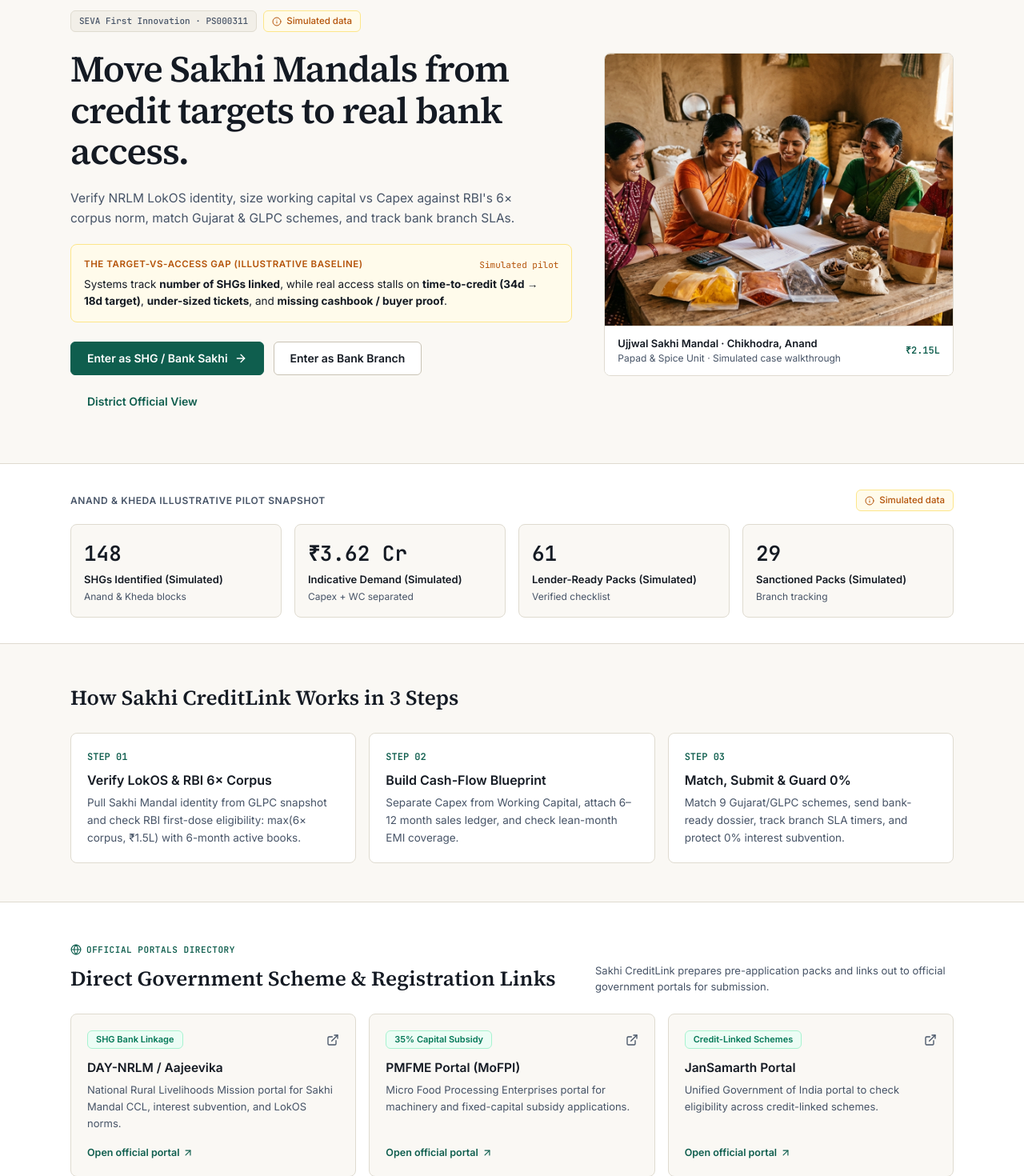
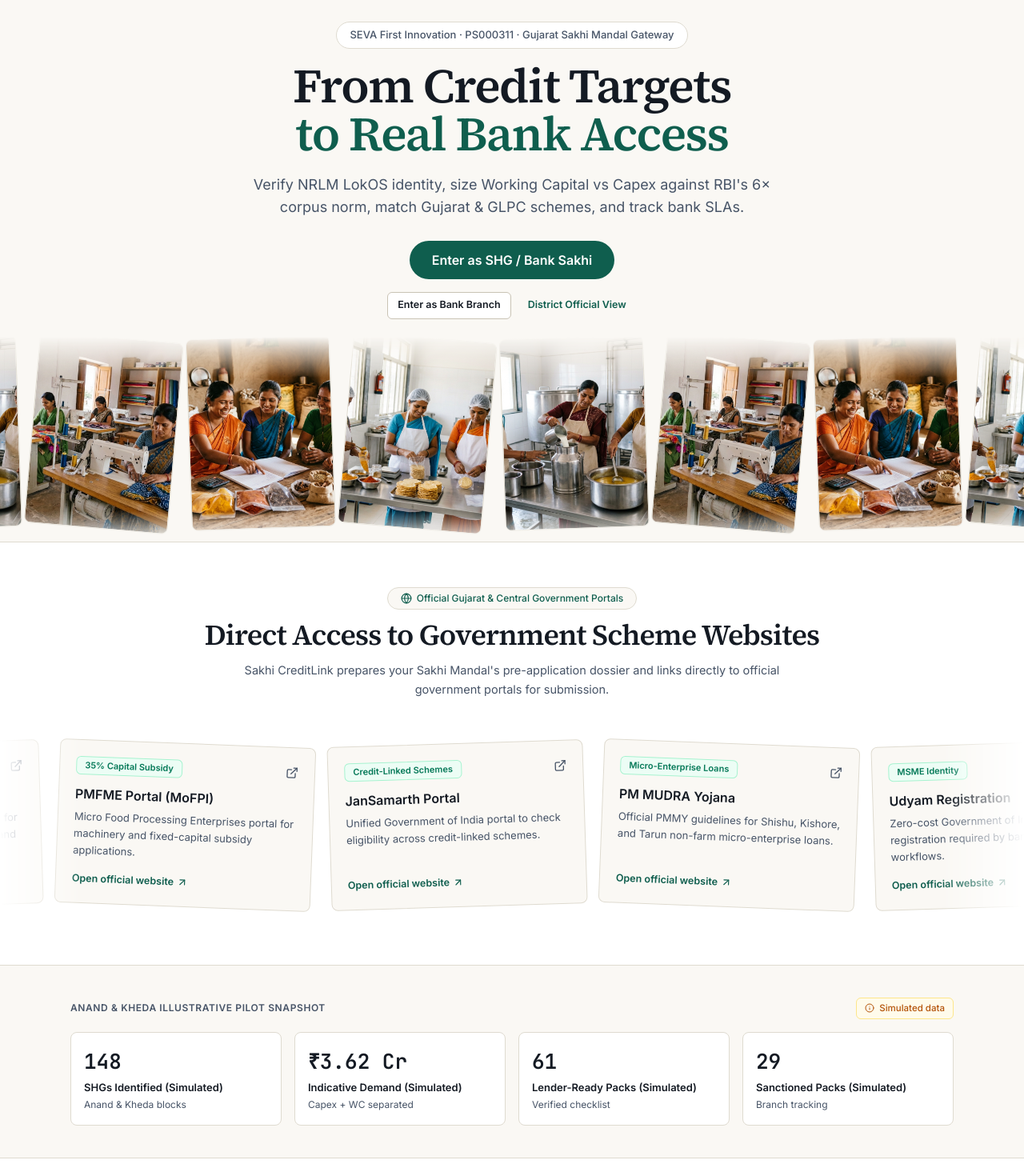
Before and after one commit to chaudhariganesh2004-creator/Sakhi-CreditLink, a React (Vite) app: page / in a window 1280 px wide. Shown: the part 100-1570 px from the top of the page at 80% size. Built offline with nearby package versions, Linux system fonts and the light colour scheme.

Commit message:
feat(landing): integrate AnimatedMarqueeHero for SHG photos and Govt Portals

```diff
--- /dev/null
+++ b/src/components/ui/demo.tsx
@@ -0,0 +1,32 @@
+import { AnimatedMarqueeHero } from "@/components/ui/hero-3";
+
+const SHG_DEMO_IMAGES = [
+  "/images/shg-hero.jpg",
+  "/images/shg-food.jpg",
+  "/images/shg-dairy.jpg",
+  "/images/shg-tailoring.jpg",
+  "/images/shg-hero.jpg",
+  "/images/shg-food.jpg",
+  "/images/shg-dairy.jpg",
+  "/images/shg-tailoring.jpg",
+];
+
+const AnimatedHeroDemo = () => {
+  return (
+    <AnimatedMarqueeHero
+      tagline="SEVA First Innovation · PS000311 · Gujarat SHG Credit Gateway"
+      title={
+        <>
+          From Credit Targets
+          <br />
+          to Real Bank Access
+        </>
+      }
+      description="Sakhi CreditLink helps Sakhi Mandals verify LokOS identity, size working capital vs Capex against RBI's 6× corpus norm, match Gujarat & GLPC schemes, and track bank SLAs."
+      ctaText="Enter as SHG / Bank Sakhi"
+      images={SHG_DEMO_IMAGES}
+    />
+  );
+};
+
+export default AnimatedHeroDemo;
--- a/src/components/ui/hero-3.tsx
+++ b/src/components/ui/hero-3.tsx
@@ -1,8 +1,8 @@
 "use client";
 
 import React from "react";
+import { motion } from "framer-motion";
 import { cn } from "@/lib/utils";
-import { Button } from "@/components/ui/button";
 
 interface AnimatedMarqueeHeroProps {
   tagline: string;
@@ -12,8 +12,26 @@ interface AnimatedMarqueeHeroProps {
   images: string[];
   className?: string;
   onCtaClick?: () => void;
-  ctaClassName?: string;
+  secondaryActions?: React.ReactNode;
 }
+
+const ActionButton = ({
+  children,
+  onClick,
+}: {
+  children: React.ReactNode;
+  onClick?: () => void;
+}) => (
+  <motion.button
+    type="button"
+    onClick={onClick}
+    whileHover={{ scale: 1.03 }}
+    whileTap={{ scale: 0.97 }}
+    className="mt-7 min-h-[44px] px-7 py-3 rounded-full bg-[#0F5E4E] text-white font-semibold transition-colors hover:bg-[#0A4539] focus-visible:outline-none focus-visible:ring-2 focus-visible:ring-[#0F5E4E] focus-visible:ring-offset-2"
+  >
+    {children}
+  </motion.button>
+);
 
 export const AnimatedMarqueeHero: React.FC<AnimatedMarqueeHeroProps> = ({
   tagline,
@@ -23,44 +41,119 @@ export const AnimatedMarqueeHero: React.FC<AnimatedMarqueeHeroProps> = ({
   images,
   className,
   onCtaClick,
-  ctaClassName,
+  secondaryActions,
 }) => {
+  const FADE_IN_ANIMATION_VARIANTS = {
+    hidden: { opacity: 0, y: 10 },
+    show: {
+      opacity: 1,
+      y: 0,
+      transition: { type: "spring" as const, stiffness: 100, damping: 20 },
+    },
+  };
+
+  const duplicatedImages = [...images, ...images];
+
   return (
     <section
       className={cn(
-        "w-full bg-[#FAF8F4] px-4 py-12 text-center",
+        "relative w-full min-h-[720px] h-[88vh] overflow-hidden bg-[#FAF8F4] flex flex-col items-center justify-center text-center px-4",
         className
       )}
     >
-      <div className="mx-auto flex max-w-4xl flex-col items-center">
-        <div className="mb-4 inline-flex items-center rounded-md border border-[#DFDBD0] bg-white px-3 py-1 text-[12px] font-medium text-[#475467]">
+      <div className="z-10 flex flex-col items-center max-w-4xl pb-44 md:pb-52">
+        {/* Tagline */}
+        <motion.div
+          initial="hidden"
+          animate="show"
+          variants={FADE_IN_ANIMATION_VARIANTS}
+          className="mb-4 inline-block rounded-full border border-[#DFDBD0] bg-white px-4 py-1.5 text-[13px] font-medium text-[#475467]"
+        >
           {tagline}
-        </div>
-        <h1 className="font-serif text-4xl md:text-5xl font-semibold tracking-tight text-[#141A23]">
-          {title}
-        </h1>
-        <p className="mt-4 max-w-2xl text-[15px] text-[#475467] leading-relaxed">
+        </motion.div>
+
+        {/* Main Title */}
+        <motion.h1
+          initial="hidden"
+          animate="show"
+          variants={{
+            hidden: {},
+            show: {
+              transition: {
+                staggerChildren: 0.08,
+              },
+            },
+          }}
+          className="font-serif text-4xl sm:text-5xl md:text-6xl font-semibold tracking-tight text-[#141A23] leading-[1.08]"
+        >
+          {typeof title === "string"
+            ? title.split(" ").map((word, i) => (
+                <motion.span
+                  key={i}
+                  variants={FADE_IN_ANIMATION_VARIANTS}
+                  className="inline-block"
+                >
+                  {word}&nbsp;
+                </motion.span>
+              ))
+            : title}
+        </motion.h1>
+
+        {/* Description */}
+        <motion.p
+          initial="hidden"
+          animate="show"
+          variants={FADE_IN_ANIMATION_VARIANTS}
+          transition={{ delay: 0.35 }}
+          className="mt-5 max-w-2xl text-[15.5px] md:text-lg text-[#475467] leading-relaxed"
+        >
           {description}
-        </p>
-        <div className="mt-6">
-          <Button variant="primary" size="lg" onClick={onCtaClick} className={ctaClassName}>
-            {ctaText}
-          </Button>
-        </div>
+        </motion.p>
 
-        <div className="mt-10 grid w-full grid-cols-2 gap-3 sm:grid-cols-4">
-          {images.slice(0, 4).map((src, index) => (
-            <img
+        {/* Call to Action Button */}
+        <motion.div
+          initial="hidden"
+          animate="show"
+          variants={FADE_IN_ANIMATION_VARIANTS}
+          transition={{ delay: 0.45 }}
+          className="flex flex-col items-center gap-3"
+        >
+          <ActionButton onClick={onCtaClick}>{ctaText}</ActionButton>
+          {secondaryActions}
+        </motion.div>
+      </div>
+
+      {/* Animated SHG Group Photo Marquee */}
+      <div className="absolute bottom-0 left-0 w-full h-48 md:h-64 [mask-image:linear-gradient(to_bottom,transparent,black_20%,black_85%,transparent)]">
+        <motion.div
+          className="flex gap-4 w-max"
+          animate={{
+            x: ["-50%", "0%"],
+            transition: {
+              ease: "linear",
+              duration: 40,
+              repeat: Infinity,
+            },
+          }}
+        >
+          {duplicatedImages.map((src, index) => (
+            <div
               key={index}
-              src={src}
-              alt={`SHG enterprise showcase ${index + 1}`}
-              width={360}
-              height={240}
-              loading="lazy"
-              className="h-40 w-full rounded-lg border border-[#DFDBD0] object-cover"
-            />
+              className="relative aspect-[3/4] h-44 md:h-60 flex-shrink-0"
+              style={{
+                rotate: `${index % 2 === 0 ? -2 : 5}deg`,
+              }}
+            >
+              <img
+                src={src}
+                alt={`Sakhi Mandal SHG group enterprise ${index + 1}`}
+                width={360}
+                height={480}
+                className="w-full h-full object-cover rounded-lg border border-[#DFDBD0]"
+              />
+            </div>
           ))}
-        </div>
+        </motion.div>
       </div>
     </section>
   );
--- a/src/screens/LandingPage.tsx
+++ b/src/screens/LandingPage.tsx
@@ -1,6 +1,6 @@
 import React from "react";
+import { motion } from "framer-motion";
 import {
-  ArrowRight,
   ArrowUpRight,
   CheckCircle2,
   ExternalLink,
@@ -8,6 +8,7 @@ import {
   ShieldCheck,
 } from "lucide-react";
 import type { AppLanguage, PortalRole } from "@/data/sakhi-data";
+import { AnimatedMarqueeHero } from "@/components/ui/hero-3";
 import { Button } from "@/components/ui/button";
 import { Card, SimulatedBadge } from "@/components/ui/primitives";
 
@@ -16,6 +17,17 @@ interface LandingPageProps {
   onChangeLanguage: (lang: AppLanguage) => void;
   onEnterPortal: (targetRole?: PortalRole) => void;
 }
+
+const SHG_GROUP_PHOTOS = [
+  "/images/shg-hero.jpg",
+  "/images/shg-food.jpg",
+  "/images/shg-dairy.jpg",
+  "/images/shg-tailoring.jpg",
+  "/images/shg-hero.jpg",
+  "/images/shg-food.jpg",
+  "/images/shg-dairy.jpg",
+  "/images/shg-tailoring.jpg",
+];
 
 const GOVT_PORTALS = [
   {
@@ -62,6 +74,7 @@ export const LandingPage: React.FC<LandingPageProps> = ({
   onEnterPortal,
 }) => {
   const isGu = language === "gu";
+  const duplicatedPortals = [...GOVT_PORTALS, ...GOVT_PORTALS];
 
   return (
     <div className="min-h-screen bg-[#FAF8F4] text-[#141A23]">
@@ -119,88 +132,108 @@ export const LandingPage: React.FC<LandingPageProps> = ({
         </div>
       </header>
 
-      {/* ─── Editorial 2-Column Hero ─── */}
-      <section className="mx-auto max-w-6xl px-4 py-10 md:px-6 md:py-14">
-        <div className="grid gap-10 lg:grid-cols-12 lg:items-center">
-          <div className="lg:col-span-7 space-y-5">
-            <div className="flex flex-wrap items-center gap-2">
-              <span className="rounded-md border border-[#DFDBD0] bg-[#F2EFE8] px-2.5 py-1 font-mono text-[11px] font-medium text-[#475467]">
-                SEVA First Innovation · PS000311
-              </span>
-              <SimulatedBadge />
+      {/* ─── Animated Marquee Hero with SHG Group Photos (hero-3) ─── */}
+      <AnimatedMarqueeHero
+        tagline="SEVA First Innovation · PS000311 · Gujarat Sakhi Mandal Gateway"
+        title={
+          isGu ? (
+            <>
+              સખી મંડળોને લક્ષ્યાંકથી
+              <br />
+              <span className="text-[#0F5E4E]">વાસ્તવિક બેંક ધિરાણ સુધી</span>
+            </>
+          ) : (
+            <>
+              From Credit Targets
+              <br />
+              <span className="text-[#0F5E4E]">to Real Bank Access</span>
+            </>
+          )
+        }
+        description={
+          isGu
+            ? "લોકOS ચકાસણી, ૬× કોર્પસ નિયમ, ૬–૧૨ મહિનાના વેચાણ આધારિત રોકડ પ્રવાહ અને ૦% વ્યાજ સબવેન્શન ટ્રેકિંગ સાથે બેંક-તૈયાર અરજી પેક."
+            : "Verify NRLM LokOS identity, size Working Capital vs Capex against RBI's 6× corpus norm, match Gujarat & GLPC schemes, and track bank SLAs."
+        }
+        ctaText={isGu ? "સખી મંડળ / બેંક સખી તરીકે દાખલ થાઓ" : "Enter as SHG / Bank Sakhi"}
+        images={SHG_GROUP_PHOTOS}
+        onCtaClick={() => onEnterPortal("shg-sakhi")}
+        secondaryActions={
+          <div className="flex flex-wrap items-center justify-center gap-2 pt-1">
+            <Button variant="secondary" size="sm" onClick={() => onEnterPortal("bank-branch")}>
+              Enter as Bank Branch
+            </Button>
+            <Button variant="tertiary" size="sm" onClick={() => onEnterPortal("district-official")}>
+              District Official View
+            </Button>
           </div>
+        }
+      />
 
-            <h1 className="font-serif text-[34px] md:text-[46px] font-semibold leading-[1.12] tracking-tight text-[#141A23]">
-              {isGu
-                ? "સખી મંડળોને લક્ષ્યાંકથી વાસ્તવિક બેંક ધિરાણ સુધી લઈ જતું પ્લેટફોર્મ."
-                : "Move Sakhi Mandals from credit targets to real bank access."}
-            </h1>
-
-            <p className="max-w-xl text-[15.5px] leading-relaxed text-[#475467]">
-              {isGu
-                ? "લોકOS ચકાસણી, ૬× કોર્પસ નિયમ, ૬–૧૨ મહિનાના વેચાણ આધારિત રોકડ પ્રવાહ અને ૦% વ્યાજ સબવેન્શન ટ્રેકિંગ સાથે બેંક-તૈયાર અરજી પેક."
-                : "Verify NRLM LokOS identity, size working capital vs Capex against RBI's 6× corpus norm, match Gujarat & GLPC schemes, and track bank branch SLAs."}
-            </p>
-
-            {/* Target vs Access Gap Callout */}
-            <div className="rounded-lg border border-[#FDE68A] bg-[#FFFBEB] p-4">
-              <div className="flex items-center justify-between gap-2">
-                <span className="text-[11.5px] font-semibold uppercase tracking-wider text-[#B45309]">
-                  The Target-vs-Access Gap (Illustrative Baseline)
-                </span>
-                <span className="font-mono text-[11px] text-[#B45309]">Simulated pilot</span>
+      {/* ─── Government Websites / Official Portals (Transformed to Tilted Marquee Style) ─── */}
+      <section id="govt-portals" className="border-t border-[#DFDBD0] bg-white overflow-hidden py-14">
+        <div className="mx-auto max-w-4xl px-4 text-center md:px-6">
+          <div className="mb-3 inline-flex items-center gap-1.5 rounded-full border border-[#DFDBD0] bg-[#FAF8F4] px-4 py-1 text-[12px] font-medium text-[#0F5E4E]">
+            <Globe className="h-3.5 w-3.5" aria-hidden="true" />
+            Official Gujarat &amp; Central Government Portals
           </div>
-              <p className="mt-1.5 text-[13.5px] text-[#141A23]">
-                Systems track <strong>number of SHGs linked</strong>, while real access stalls on{" "}
-                <strong>time-to-credit (34d → 18d target)</strong>, <strong>under-sized tickets</strong>, and{" "}
-                <strong>missing cashbook / buyer proof</strong>.
+          <h2 className="font-serif text-3xl md:text-4xl font-semibold tracking-tight text-[#141A23]">
+            Direct Access to Government Scheme Websites
+          </h2>
+          <p className="mt-3 mx-auto max-w-2xl text-[14.5px] leading-relaxed text-[#475467]">
+            Sakhi CreditLink prepares your Sakhi Mandal&apos;s pre-application dossier and links
+            directly to official government portals for submission.
           </p>
         </div>
 
-            {/* Role Entry CTAs (1 Primary + 1 Secondary) */}
-            <div className="flex flex-wrap items-center gap-3 pt-1">
-              <Button variant="primary" size="lg" onClick={() => onEnterPortal("shg-sakhi")}>
-                {isGu ? "સખી મંડળ / બેંક સખી તરીકે દાખલ થાઓ" : "Enter as SHG / Bank Sakhi"}
-                <ArrowRight className="h-4 w-4" />
-              </Button>
-              <Button variant="secondary" size="lg" onClick={() => onEnterPortal("bank-branch")}>
-                Enter as Bank Branch
-              </Button>
-              <Button variant="tertiary" size="lg" onClick={() => onEnterPortal("district-official")}>
-                District Official View
-              </Button>
+        {/* Continuous Tilted Government Website Cards Marquee */}
+        <div className="relative mt-10 w-full overflow-hidden py-4 [mask-image:linear-gradient(to_right,transparent,black_8%,black_92%,transparent)]">
+          <motion.div
+            className="flex gap-5 w-max px-4"
+            animate={{
+              x: ["0%", "-50%"],
+              transition: {
+                ease: "linear",
+                duration: 42,
+                repeat: Infinity,
+              },
+            }}
+            whileHover={{ transition: { duration: 140 } }}
+          >
+            {duplicatedPortals.map((portal, idx) => (
+              <motion.a
+                key={`${portal.name}-${idx}`}
+                href={portal.url}
+                target="_blank"
+                rel="noopener noreferrer"
+                whileHover={{ scale: 1.03, rotate: 0, y: -4 }}
+                style={{ rotate: `${idx % 2 === 0 ? -1.8 : 2.2}deg` }}
+                className="group flex w-72 sm:w-80 flex-shrink-0 flex-col justify-between rounded-lg border border-[#DFDBD0] bg-[#FAF8F4] p-5 transition-colors hover:border-[#0F5E4E] hover:bg-white focus-visible:outline-none focus-visible:ring-2 focus-visible:ring-[#0F5E4E]"
+              >
+                <div>
+                  <div className="flex items-center justify-between gap-2">
+                    <span className="rounded-md border border-[#A7F3D0] bg-[#ECFDF5] px-2.5 py-0.5 text-[11px] font-semibold text-[#047857]">
+                      {portal.tag}
+                    </span>
+                    <ExternalLink className="h-4 w-4 text-[#475467] group-hover:text-[#0F5E4E]" aria-hidden="true" />
                   </div>
+                  <h3 className="mt-3 text-[16px] font-semibold text-[#141A23] group-hover:text-[#0F5E4E]">
+                    {portal.name}
+                  </h3>
+                  <p className="mt-1.5 text-[13px] leading-relaxed text-[#475467]">{portal.desc}</p>
                 </div>
-
-          {/* Static Authentic SHG Photo */}
-          <div className="lg:col-span-5">
-            <Card className="overflow-hidden">
-              <img
-                src="/images/shg-hero.jpg"
-                alt="Sakhi Mandal women members reviewing enterprise ledger in Gujarat"
-                width={900}
-                height={640}
-                className="h-[300px] md:h-[340px] w-full object-cover"
-              />
-              <div className="border-t border-[#DFDBD0] bg-white px-4 py-3 flex items-center justify-between gap-2">
-                <div>
-                  <div className="text-[13px] font-semibold text-[#141A23]">
-                    Ujjwal Sakhi Mandal · Chikhodra, Anand
+                <div className="mt-4 inline-flex items-center gap-1 text-[12.5px] font-semibold text-[#0F5E4E]">
+                  Open official website <ArrowUpRight className="h-3.5 w-3.5" aria-hidden="true" />
                 </div>
-                  <div className="text-[12px] text-[#475467]">
-                    Papad &amp; Spice Unit · Simulated case walkthrough
-                  </div>
-                </div>
-                <span className="font-mono text-[12px] font-semibold text-[#0F5E4E]">₹2.15L</span>
-              </div>
-            </Card>
-          </div>
+              </motion.a>
+            ))}
+          </motion.div>
         </div>
       </section>
 
       {/* ─── Simulated Pilot Metrics Strip ─── */}
-      <section className="border-y border-[#DFDBD0] bg-white">
-        <div className="mx-auto max-w-6xl px-4 py-8 md:px-6">
+      <section className="border-t border-[#DFDBD0] bg-[#FAF8F4]">
+        <div className="mx-auto max-w-6xl px-4 py-10 md:px-6">
           <div className="mb-4 flex flex-wrap items-center justify-between gap-2">
             <span className="text-[12px] font-semibold uppercase tracking-wider text-[#475467]">
               Anand &amp; Kheda Illustrative Pilot Snapshot
@@ -214,20 +247,21 @@ export const LandingPage: React.FC<LandingPageProps> = ({
               { value: "61", label: "Lender-Ready Packs (Simulated)", sub: "Verified checklist" },
               { value: "29", label: "Sanctioned Packs (Simulated)", sub: "Branch tracking" },
             ].map((stat) => (
-              <div key={stat.label} className="rounded-lg border border-[#DFDBD0] bg-[#FAF8F4] p-4">
+              <Card key={stat.label} className="p-4">
                 <div className="font-mono text-[26px] font-semibold text-[#141A23] tabular-nums">
                   {stat.value}
                 </div>
                 <div className="mt-1 text-[13px] font-semibold text-[#141A23]">{stat.label}</div>
                 <div className="mt-0.5 text-[12px] text-[#475467]">{stat.sub}</div>
-              </div>
+              </Card>
             ))}
           </div>
         </div>
       </section>
 
       {/* ─── How It Works (3 Crisp Steps) ─── */}
-      <section className="mx-auto max-w-6xl px-4 py-12 md:px-6">
+      <section className="border-t border-[#DFDBD0] bg-white">
+        <div className="mx-auto max-w-6xl px-4 py-12 md:px-6">
           <h2 className="font-serif text-[26px] font-semibold text-[#141A23]">
             How Sakhi CreditLink Works in 3 Steps
           </h2>
@@ -249,57 +283,11 @@ export const LandingPage: React.FC<LandingPageProps> = ({
                 desc: "Match 9 Gujarat/GLPC schemes, send bank-ready dossier, track branch SLA timers, and protect 0% interest subvention.",
               },
             ].map((item) => (
-            <Card key={item.step} className="p-5">
+              <Card key={item.step} className="bg-[#FAF8F4] p-5">
                 <div className="font-mono text-[12px] font-semibold text-[#0F5E4E]">STEP {item.step}</div>
                 <h3 className="mt-2 text-[16px] font-semibold text-[#141A23]">{item.title}</h3>
                 <p className="mt-1.5 text-[13.5px] leading-relaxed text-[#475467]">{item.desc}</p>
               </Card>
-          ))}
-        </div>
-      </section>
-
-      {/* ─── Official Government Portals (Static Accessible Grid) ─── */}
-      <section id="govt-portals" className="border-t border-[#DFDBD0] bg-white">
-        <div className="mx-auto max-w-6xl px-4 py-12 md:px-6">
-          <div className="flex flex-wrap items-end justify-between gap-4">
-            <div>
-              <div className="inline-flex items-center gap-1.5 font-mono text-[11px] font-semibold uppercase tracking-wider text-[#0F5E4E]">
-                <Globe className="h-3.5 w-3.5" /> Official Portals Directory
-              </div>
-              <h2 className="mt-1 font-serif text-[26px] font-semibold text-[#141A23]">
-                Direct Government Scheme &amp; Registration Links
-              </h2>
-            </div>
-            <p className="max-w-md text-[13px] text-[#475467]">
-              Sakhi CreditLink prepares pre-application packs and links out to official government portals for submission.
-            </p>
-          </div>
-
-          <div className="mt-6 grid gap-4 sm:grid-cols-2 lg:grid-cols-3">
-            {GOVT_PORTALS.map((portal) => (
-              <a
-                key={portal.name}
-                href={portal.url}
-                target="_blank"
-                rel="noopener noreferrer"
-                className="group flex flex-col justify-between rounded-lg border border-[#DFDBD0] bg-[#FAF8F4] p-5 transition-colors duration-150 hover:border-[#0F5E4E] hover:bg-white focus-visible:outline-none focus-visible:ring-2 focus-visible:ring-[#0F5E4E]"
-              >
-                <div>
-                  <div className="flex items-center justify-between gap-2">
-                    <span className="rounded-md border border-[#A7F3D0] bg-[#ECFDF5] px-2.5 py-0.5 text-[11px] font-semibold text-[#047857]">
-                      {portal.tag}
-                    </span>
-                    <ExternalLink className="h-4 w-4 text-[#475467] group-hover:text-[#0F5E4E]" aria-hidden="true" />
-                  </div>
-                  <h3 className="mt-3 text-[15.5px] font-semibold text-[#141A23] group-hover:text-[#0F5E4E]">
-                    {portal.name}
-                  </h3>
-                  <p className="mt-1.5 text-[13px] leading-relaxed text-[#475467]">{portal.desc}</p>
-                </div>
-                <div className="mt-4 inline-flex items-center gap-1 text-[12.5px] font-semibold text-[#0F5E4E]">
-                  Open official portal <ArrowUpRight className="h-3.5 w-3.5" aria-hidden="true" />
-                </div>
-              </a>
             ))}
           </div>
         </div>
```
Lines whose indentation alone changed are shown as unchanged.
